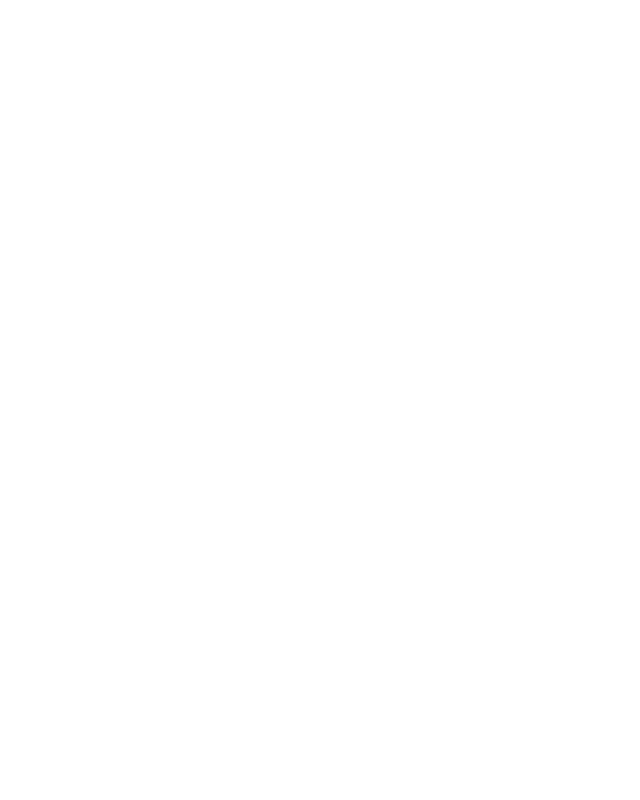
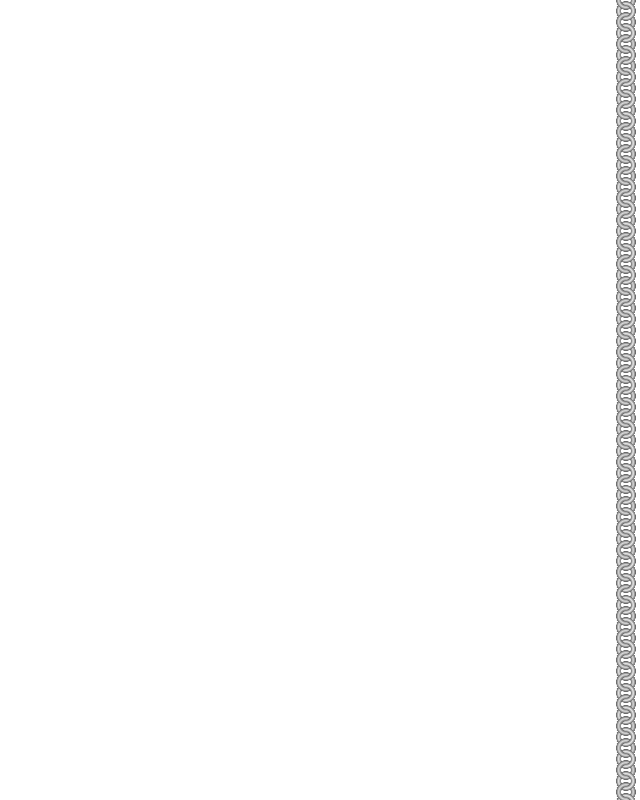
Before and after one commit to Fuyuki006/card_attendance_app_front_ver1.0.0, a React (Create React App) app: page /chain in a window 1280 px wide. Before the commit this address had no page. Shown: the top 800 px of the page, without its empty margins (640-1280 px from the left). Built offline with nearby package versions, Linux system fonts and the light colour scheme; a web font is replaced by a local one.

Commit message:
implementation-chain-animation

```diff
--- a/src/App.tsx
+++ b/src/App.tsx
@@ -7,6 +7,9 @@
 import { useAppSelector } from "./store/store";
 import Registration from "./components/pages/RegistrationPage";
 import DemoTagWallPage from "./components/pages/DemoTagWallPage";
+
+import ChainTest from "./components/pages/ChainTest";
+
 function App() {
   const tagWallRowValue = useAppSelector(
     (state: any) => state.tagWallValue.row
@@ -39,6 +42,7 @@
             }
           />
           <Route path="/login" element={<Login />} />
+          <Route path="/chain" element={<ChainTest />} />
           <Route path="/registration" element={<Registration />} />
         </Routes>
       </BrowserRouter>
--- /dev/null
+++ b/src/components/atoms/Chain/Chain.scss
@@ -0,0 +1,32 @@
+.Chain {
+
+
+  &-chain {
+    height:20px;
+    width: 2000px;
+    background:
+    radial-gradient(10px 10px at 50% 0%,#66666600 46%,#666666 50%,#dddddd 73%,#666666 96%,#66666600 100%) 11px 10px/22px 20px
+    ,radial-gradient(10px 10px,#66666600 46%,#666666 50%,#eeeeee 73%,#666666 96%,#66666600 100%) 0px 0px/22px 20px
+    ,radial-gradient(10px 10px at 50% 100%,#66666600 46%,#666666 50%,#dddddd 73%,#666666 96%,#66666600 100%) 11px 10px/22px 20px
+    ;
+    position: absolute;
+    left: 20%;
+    transform: rotate(90deg); /* 90度回転 */
+    animation: sway 2s ease-in-out infinite alternate;
+  }
+
+  @keyframes sway {
+    0% {
+      transform: rotate(90deg) translateY(-10px); /* 開始時の状態 */
+    }
+    100% {
+      transform: rotate(90deg) translateY(10px); /* 終了時の状態 */
+    }
+  }
+
+  .Chain-chain.width-1000 {
+    width: 2000px;
+    animation: sway 2s ease-in-out infinite alternate;
+  }
+
+}
--- /dev/null
+++ b/src/components/atoms/Chain/Chain.tsx
@@ -0,0 +1,8 @@
+import React, { useState } from "react";
+import "./Chain.scss";
+
+const Chain: React.FC = () => {
+  return <div className="Chain-chain"></div>;
+};
+
+export default Chain;
--- /dev/null
+++ b/src/components/pages/ChainTest.tsx
@@ -0,0 +1,22 @@
+import React from "react";
+import MediaQuery from "react-responsive";
+import Chain from "../atoms/Chain/Chain";
+
+export default class ChainTest extends React.Component {
+  render() {
+    return (
+      <div className="TagWall">
+        <MediaQuery query="(max-width: 767px)">
+          {/* // iPadの横幅を分岐点にしている */}
+          <div>開発中</div>
+        </MediaQuery>
+        <MediaQuery query="(min-width: 768px)">
+          {/* // iPadの横幅を分岐点にしている */}
+          <div className="App-allwrapper"></div>
+          <Chain />
+          {/* <div>ここにPC向けの要素を書く</div> */}
+        </MediaQuery>
+      </div>
+    );
+  }
+}
```
